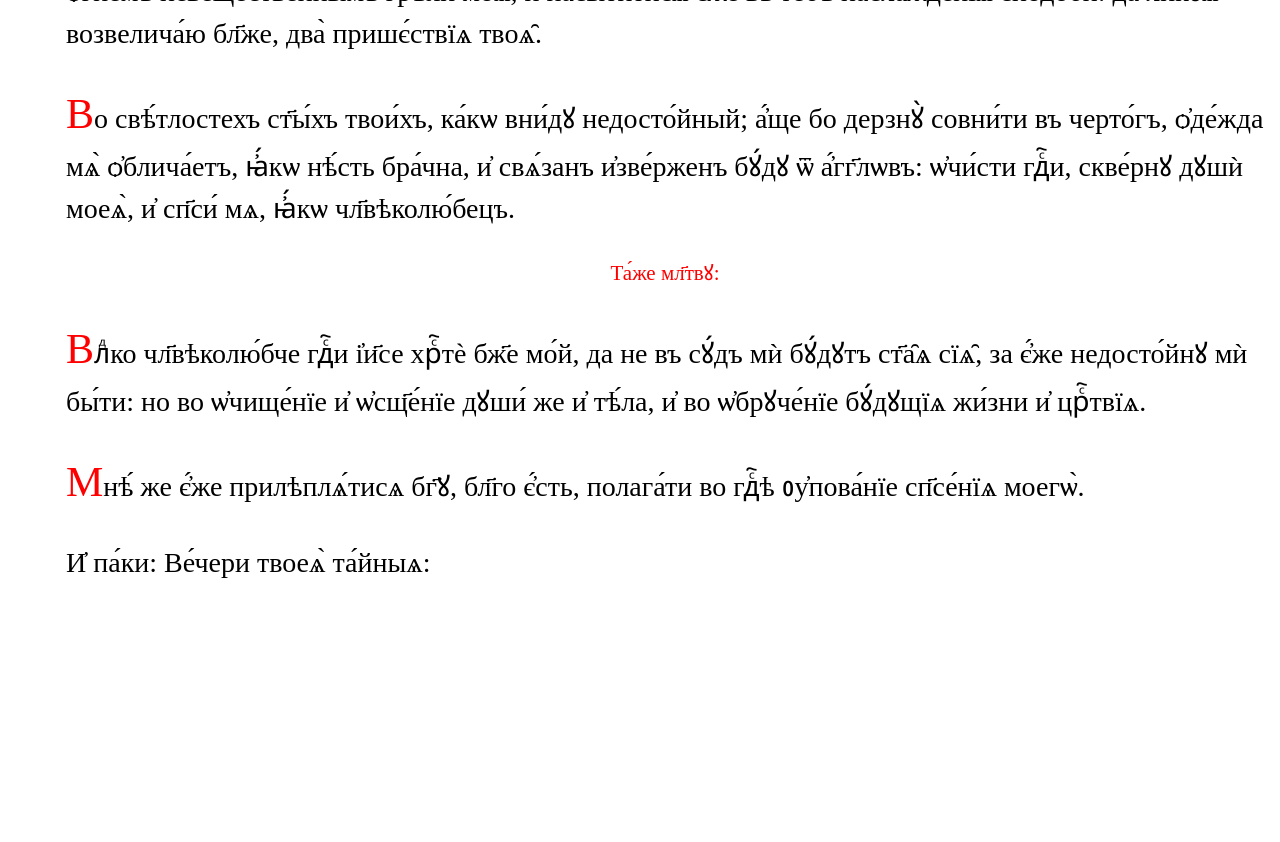
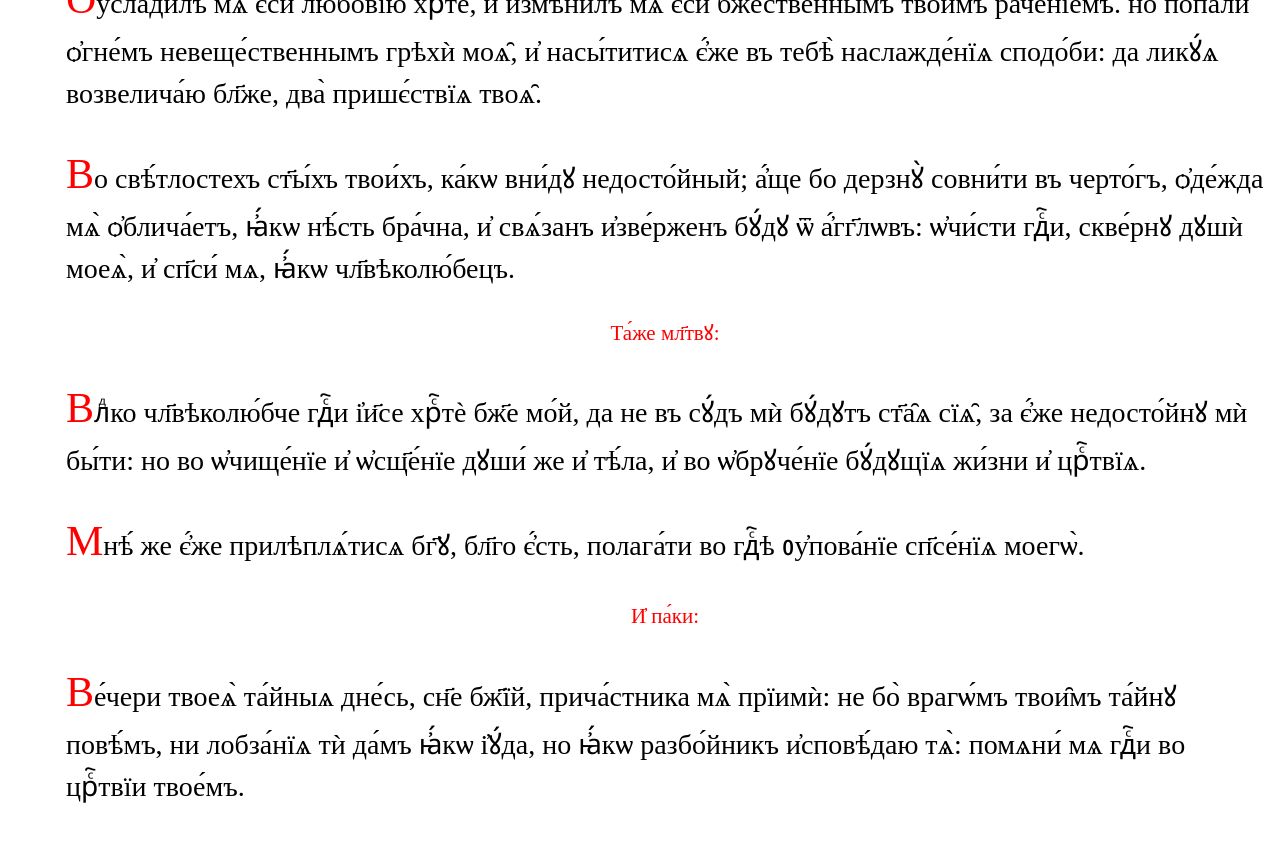
Before and after one commit to markjville/markjville.github.io, a Jekyll site: the page docs/последование-ко-причастию.html, which Jekyll copies as it is, in a window 1280 px wide and 900 px high, scrolled down 19199 px. Shown: the top 842 px of the window. Built offline with Jekyll 4.4.1, drawn with Linux system fonts in a browser that asks for light colours; some web fonts are replaced; comment, search, counter and statistics services are not loaded; before the commit the page ends 19847 px from its top, so only the background shows below that; some of the changed text lies outside the part shown.

Commit message:
Update последование-ко-причастию.html

```diff
--- a/docs/последование-ко-причастию.html
+++ b/docs/последование-ко-причастию.html
@@ -231,7 +231,7 @@ p::first-letter {
 
 <p>Гдⷭ҇и поми́лꙋй, м҃.
 
-И҆ мл҃тва:
+<div style="text-align:center;color:red;font-size:75%">И҆ мл҃тва:</div>
 <p>Нескве́рнаѧ, небла́знаѧ, нетлѣ́ннаѧ, пречⷭ҇таѧ:
 Воꙋ́трїи же
 по ѻ҆бы́чномъ послѣ́дованїи часѡ́въ, хотѧ́й причасти́тисѧ
@@ -611,6 +611,7 @@ cтра́хомъ пристꙋпѝ, да не ѡ҆пали́шисѧ: ѻ҆́г
 бо дерзнꙋ̀ совни́ти въ черто́гъ, ѻ҆де́жда мѧ̀ ѻ҆блича́етъ, ꙗ҆́кѡ
 нѣ́сть бра́чна, и҆ свѧ́занъ и҆зве́рженъ бꙋ́дꙋ ѿ а҆́гг҃лѡвъ: ѡ҆чи́сти гдⷭ҇и,
 скве́рнꙋ дꙋшѝ моеѧ̀, и҆ сп҃си́ мѧ, ꙗ҆́кѡ чл҃вѣколю́бецъ.</p>
+
 <div style="text-align:center;color:red;font-size:75%">Та́же мл҃твꙋ:</div>
 
 <p>Влⷣко чл҃вѣколю́бче гдⷭ҇и і҆и҃се хрⷭ҇тѐ бж҃е мо́й, да не въ сꙋ́дъ мѝ
@@ -619,6 +620,13 @@ cтра́хомъ пристꙋпѝ, да не ѡ҆пали́шисѧ: ѻ҆́г
 црⷭ҇твїѧ.</p>
 <p>Мнѣ́ же є҆́же прилѣплѧ́тисѧ бг҃ꙋ, бл҃го є҆́сть, полага́ти во гдⷭ҇ѣ
 ᲂу҆пова́нїе сп҃се́нїѧ моегѡ̀.</p>
+
+<div style="text-align:center;color:red;font-size:75%">И҆ па́ки:</div>
+
+<p>Ве́чери твоеѧ̀ та́йныѧ дне́сь, сн҃е бж҃їй, прича́стника мѧ̀ прїимѝ: не
+бо̀ врагѡ́мъ твои̑мъ та́йнꙋ повѣ́мъ, ни лобза́нїѧ тѝ да́мъ ꙗ҆́кѡ
+і҆ꙋ́да, но ꙗ҆́кѡ разбо́йникъ и҆сповѣ́даю тѧ̀: помѧни́ мѧ гдⷭ҇и во
+црⷭ҇твїи твое́мъ.
 
 <!-- END MAIN -->
 </div>
```
Also changed, not shown: other parts of docs/последование-ко-причастию.html (+0 -3 lines).
